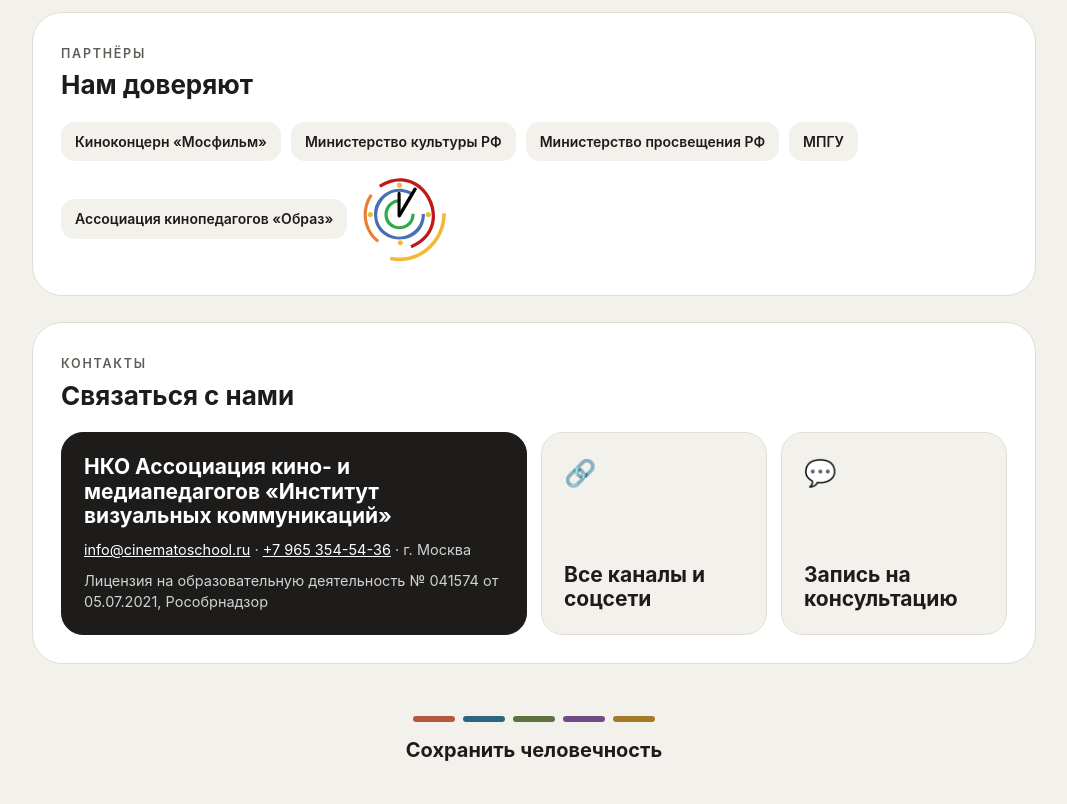
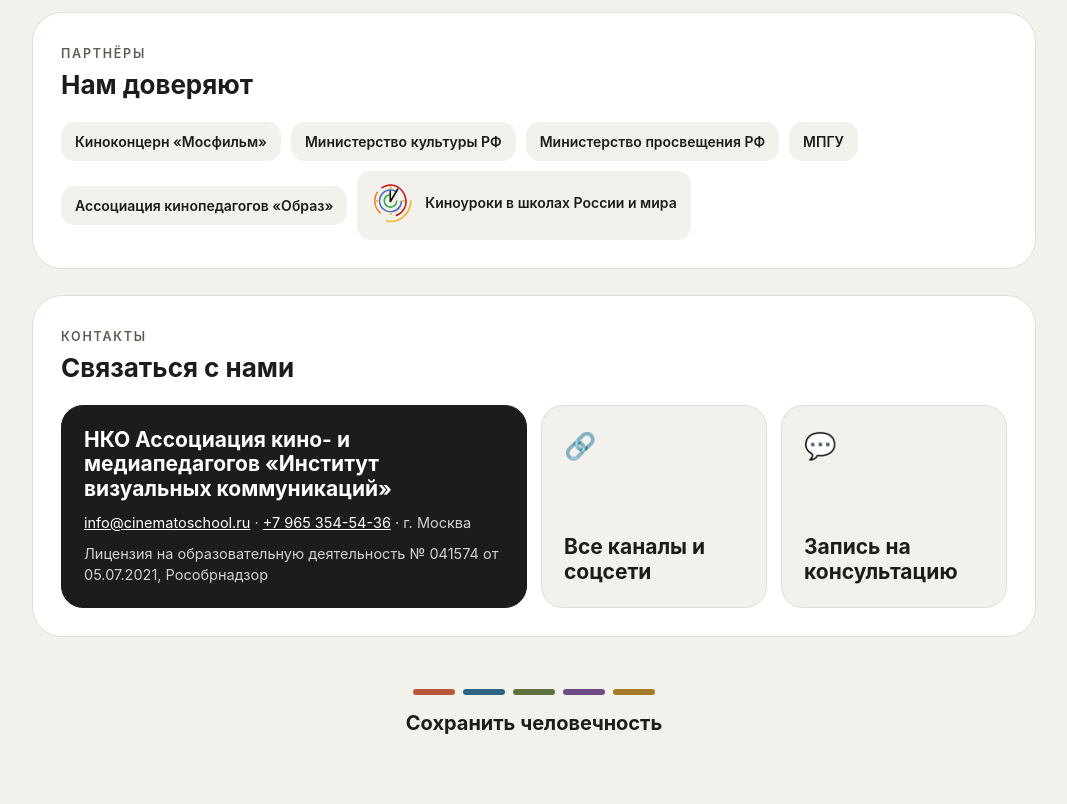
Before and after one commit to kan7739684-max/kan7739684-max.github.io, a plain HTML site: page ivk/index.html in a window 1280 px wide. Shown: the part 4472-5276 px from the top of the page, without its empty margins (106-1173 px from the left). After the commit the page ends 5249 px from the top, so only its background shows below. Drawn offline with Linux system fonts and the light colour scheme.

Commit message:
IVK: подпись «Киноуроки в школах России и мира» у логотипа

```diff
--- a/ivk/index.html
+++ b/ivk/index.html
@@ -177,7 +177,7 @@ footer{text-align:center;font-size:20px;font-weight:700;padding:26px 0 40px;colo
 <section class="svc" id="trust"><div class="sh"><span class="kick">Партнёры</span><h2>Нам доверяют</h2></div>
 <ul class="partners">
 <li>Киноконцерн «Мосфильм»</li><li>Министерство культуры РФ</li><li>Министерство просвещения РФ</li><li>МПГУ</li><li>Ассоциация кинопедагогов «Образ»</li>
-<li style="background:none;padding:0"><a href="https://kinouroki.org" target="_blank" rel="noopener" aria-label="Киноуроки в школах России"><img src="../img/logo-kinouroki.svg" alt="" width="96" height="96"></a></li>
+<li><a href="https://kinouroki.org" target="_blank" rel="noopener" style="display:inline-flex;align-items:center;gap:10px;color:inherit;text-decoration:none"><img src="../img/logo-kinouroki.svg" alt="" width="44" height="44" style="flex:none;width:44px;height:44px">Киноуроки в школах России и мира</a></li>
 </ul></section>
 
 <!-- 9. КОНТАКТЫ -->
```
